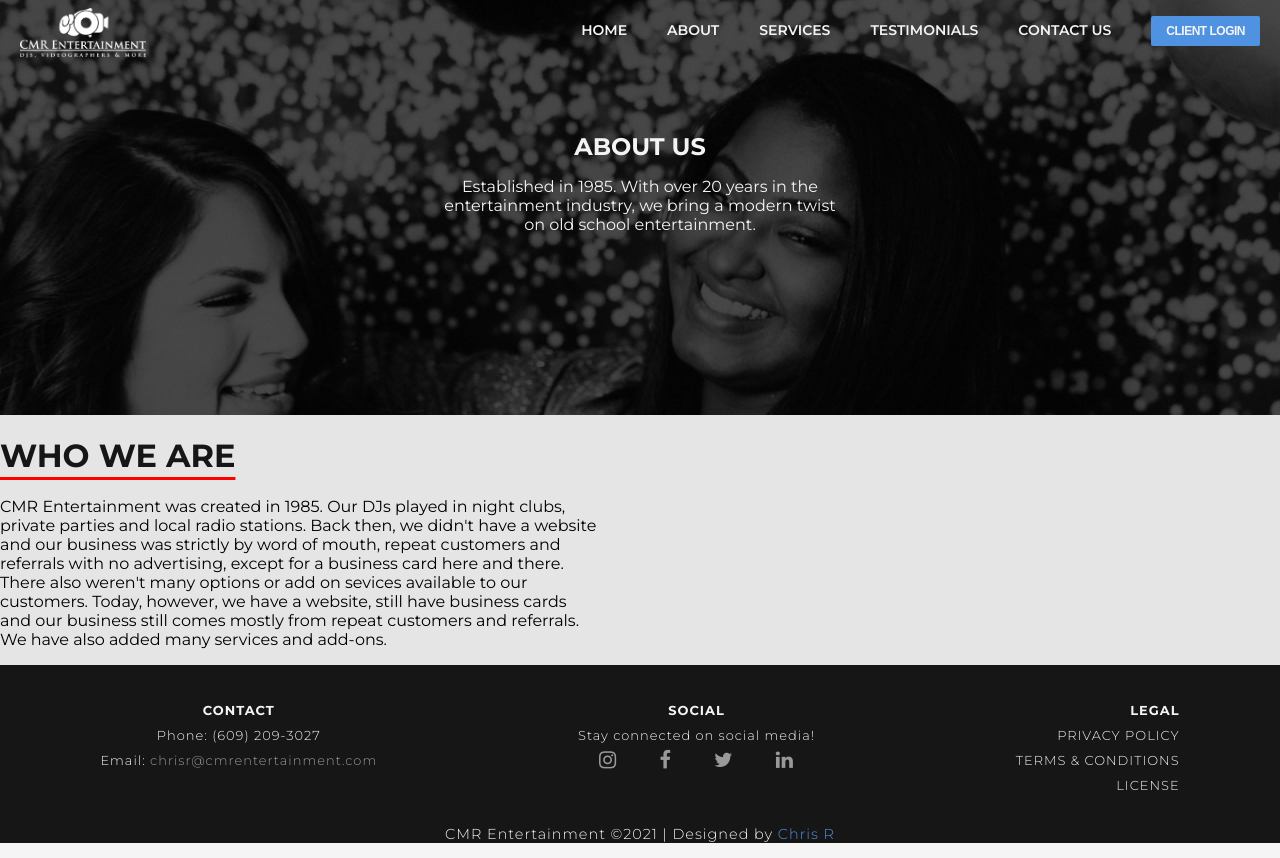
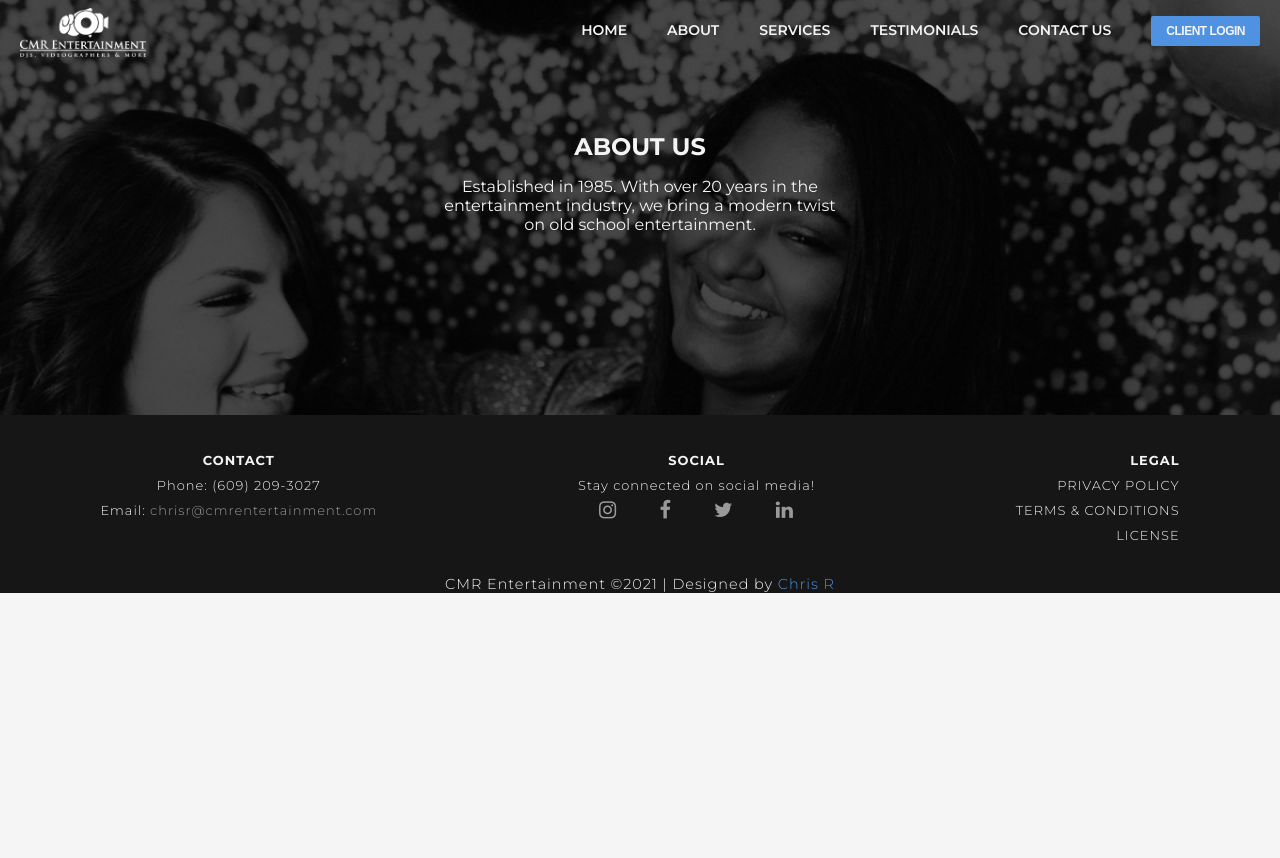
Before and after one commit to crinaldi44/CMR-Entertainment, a React (Create React App) app: page /about in a window 1280 px wide. After the commit the page ends 800 px from the top, so only its background shows below. Built offline with nearby package versions, Linux system fonts and the light colour scheme.

Commit message:
del about text

```diff
--- a/src/pages/About.js
+++ b/src/pages/About.js
@@ -8,8 +8,6 @@
         <div className="about__container">
             <Banner title="ABOUT US" details="Established in 1985. With over 20 years in the entertainment industry, we bring a modern twist on old school entertainment."
             image={AboutBanner}/>
-            <h1>WHO WE ARE</h1>
-            <p>CMR Entertainment was created in 1985. Our DJs played in night clubs, private parties and local radio stations. Back then, we didn't have a website and our business was strictly by word of mouth, repeat customers and referrals with no advertising, except for a business card here and there. There also weren't many options or add on sevices available to our customers. Today, however, we have a website, still have business cards and our business still comes mostly from repeat customers and referrals. We have also added many services and add-ons.</p>
         </div>
     )
 }
```
